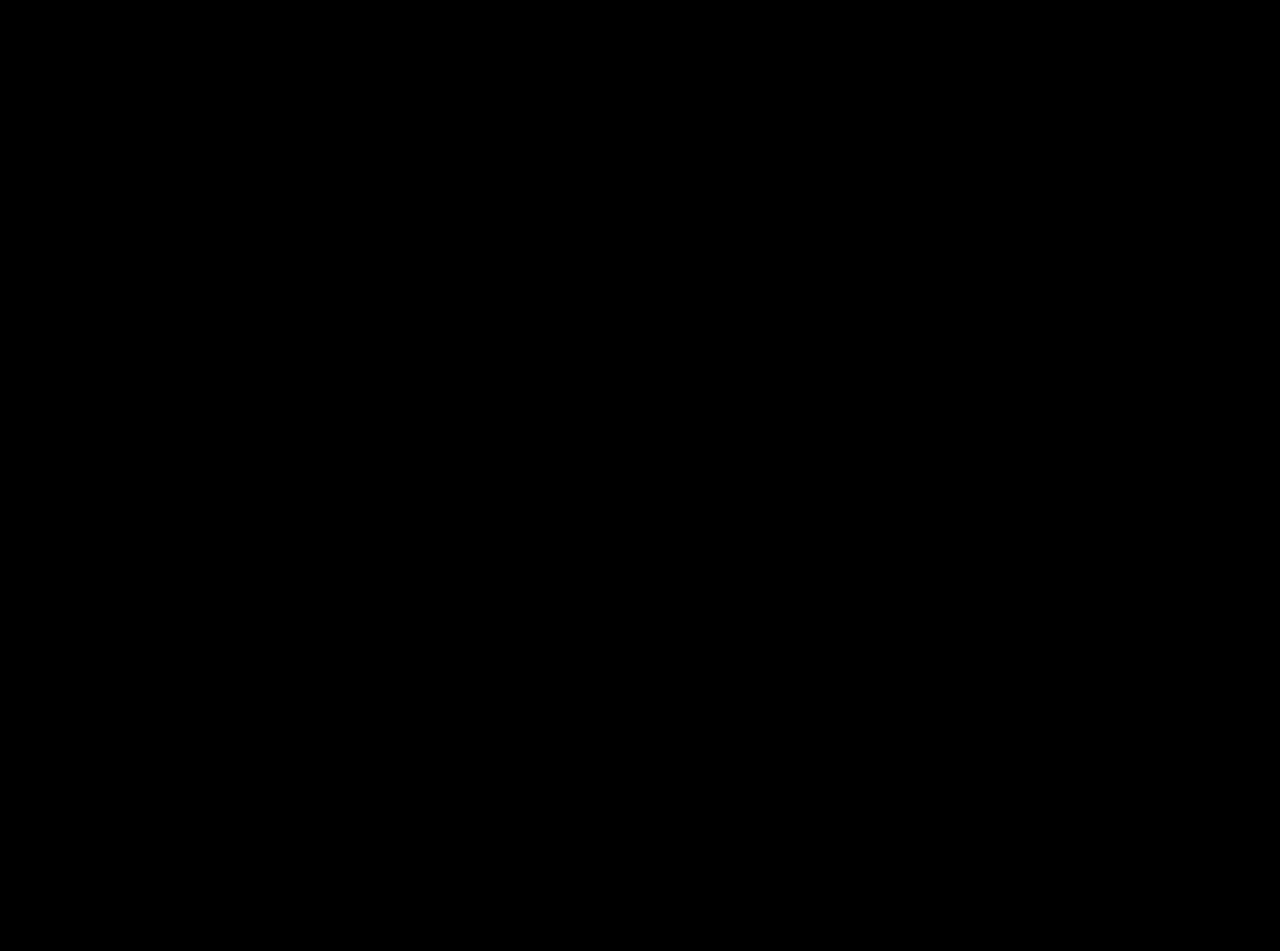
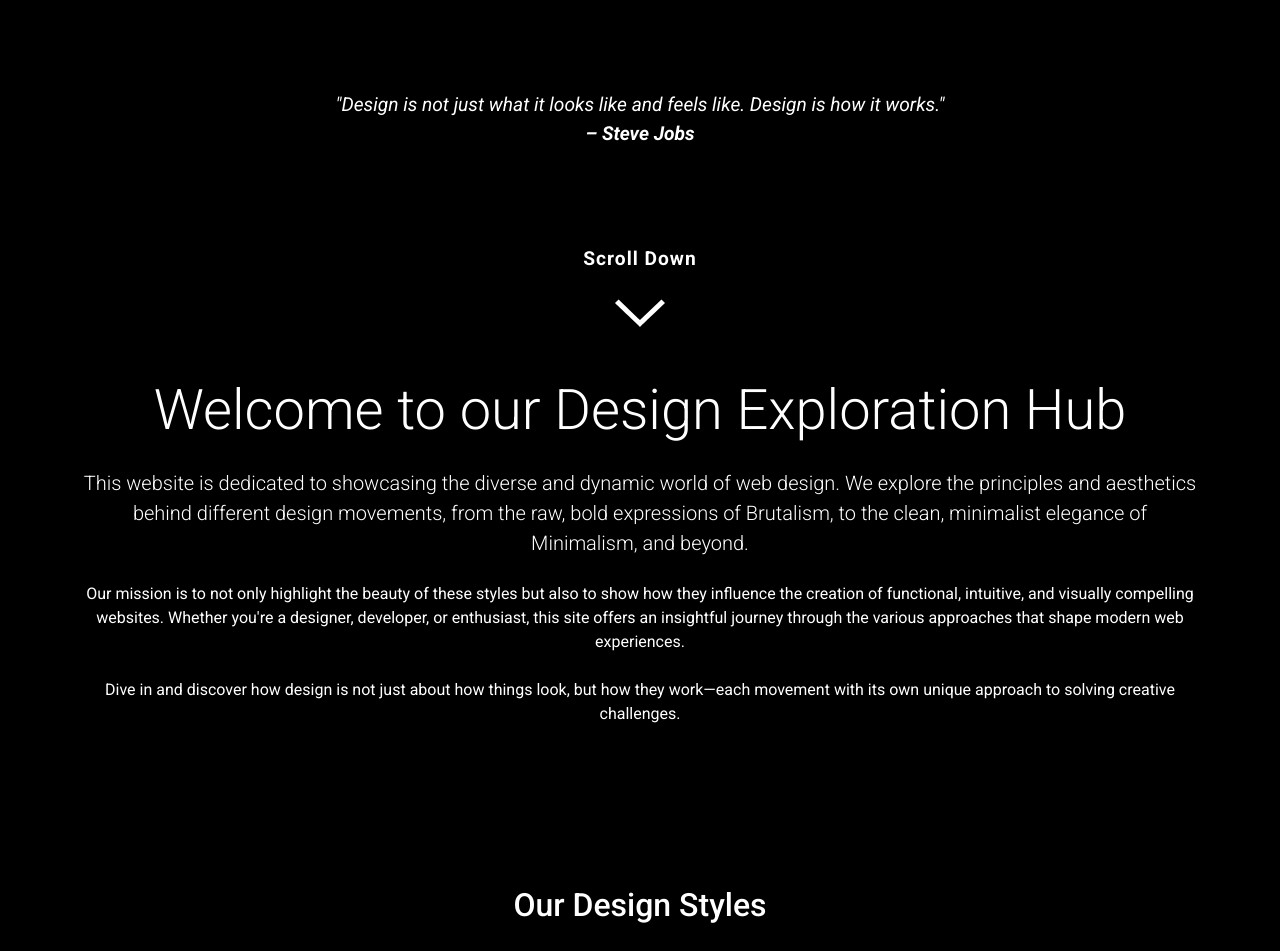
Before and after one commit to lsodini/design-app, a React (Create React App) app: page / in a window 1280 px wide. Shown: the part 200-1151 px from the top of the page. Before the commit the page ends 800 px from the top, so only its background shows below. Built offline with nearby package versions, Linux system fonts and the light colour scheme; a web font is replaced by a local one.

Commit message:
Add new components for navigation, quotes, and logo; update Brutalism section and styles

```diff
--- a/src/App.js
+++ b/src/App.js
@@ -6,8 +6,9 @@ import Brutalism from './components/Brutalism';
 import Minimalism from './components/Minimalism';
 import Futurism from './components/Futurism';
 import Navigation from './components/Navigation';
-import Logo from './components/Logo';
-import Quotes from './components/Quotes.jsx';
+import Logo from './components/landingPage/Logo.jsx';
+import Quotes from './components/landingPage/Quotes.jsx';
+import LandingPage from './components/landingPage/LandingPage.jsx';
 import './App.css';
 
 export default function App() {
@@ -30,12 +31,8 @@ export default function App() {
           <Navigation />
 
 
-            <Logo scrollY={scrollY} />
-
-
-
             <Routes>
-              <Route path="/" element={<div></div>} />
+              <Route path="/" element={<LandingPage/>} />
               <Route path="/brutalism" element={<Brutalism />} />
               <Route path="/minimalism" element={<Minimalism />} />
               <Route path="/futurism" element={<Futurism />} />
--- a/src/components/Quotes.jsx
+++ /dev/null
@@ -1,27 +0,0 @@
-import { motion } from 'framer-motion';
-import '../style/Quotes.css';
-export default function Quotes() {
-  return (
-    <div className="quotes-wrapper ">
-      <motion.div className="quotes-container">
-        <motion.blockquote
-          className="quote"
-          initial={{ opacity: 0, x: -100 }}
-          animate={{ opacity: 1, x: '-10%', y: '250%' }}
-          transition={{ type: 'tween', ease: 'easeOut', duration: 0.6, delay: 1.5 }}
-        >
-          "Design is not just what it looks like and feels like. Design is how it works." – Steve Jobs
-        </motion.blockquote>
-
-        <motion.blockquote
-          className="quote"
-          initial={{ opacity: 0, x: '+200%' }}
-          animate={{ opacity: 1, x: '+90%', y: +200 }}
-          transition={{ type: 'tween', ease: 'easeOut', duration: 0.6, delay: 2.5 }}
-        >
-          "The design process is a journey of discovery, where the solution is not always obvious, but the experience should always be clear." – Aaron Walter
-        </motion.blockquote>
-      </motion.div>
-    </div>
-  );
-}
--- /dev/null
+++ b/src/components/landingPage/LandingPage.jsx
@@ -0,0 +1,35 @@
+
+import { useState, useEffect } from 'react';
+import { motion } from 'framer-motion';
+import Logo from './Logo';
+import Quotes from './Quotes';
+import Welcome from './Welcome';
+
+
+export default function LandingPage() {
+  const [scrollY, setScrollY] = useState(0);
+
+  // Ascolta l'evento di scroll
+  useEffect(() => {
+    const handleScroll = () => {
+      setScrollY(window.scrollY);
+    };
+
+    window.addEventListener('scroll', handleScroll);
+    return () => window.removeEventListener('scroll', handleScroll);
+  }, []);
+
+  return (
+    <div className="landing-page bg-black w-100 vh-100">
+
+
+      <Logo scrollY={scrollY} />
+
+
+      <Quotes />
+
+      <Welcome />
+
+    </div>
+  );
+}
--- a/src/components/Logo.jsx
+++ b/src/components/landingPage/Logo.jsx
@@ -3,7 +3,7 @@ import { Link } from 'react-router-dom';
 
 export default function Logo({ scrollY }) {
   return (
-    <div className="logo pt-2 text-white d-flex justify-content-between ">
+    <div className="logo pt-2 text-white d-flex justify-content-between w-100 ">
       <div
         className="flex-grow-1 pt-4 mt-2"
         style={{
--- /dev/null
+++ b/src/components/landingPage/Quotes.jsx
@@ -0,0 +1,81 @@
+import { useState, useEffect } from "react";
+import { motion, AnimatePresence } from "framer-motion";
+import { ReactComponent as Arrow } from "../../assets/arrow-down.svg";
+import "../../style/Quotes.css";
+
+const quotes = [
+  { text: "Design is not just what it looks like and feels like. Design is how it works.", author: "Steve Jobs" },
+  { text: "The design process is a journey of discovery, where the solution is not always obvious, but the experience should always be clear.", author: "Aaron Walter" },
+  { text: "Good design is obvious. Great design is transparent.", author: "Joe Sparano" },
+  { text: "Simplicity is the ultimate sophistication.", author: "Leonardo da Vinci" }
+];
+
+export default function Quotes() {
+  const [index, setIndex] = useState(0);
+  const [firstRender, setFirstRender] = useState(true);
+
+  useEffect(() => {
+    const interval = setInterval(() => {
+      setIndex((prevIndex) => (prevIndex + 1) % quotes.length);
+      setFirstRender(false);
+    }, 7000);
+
+    return () => clearInterval(interval);
+  }, []);
+
+  return (
+    <div className="quotes-section ">
+
+      {/* Div contenente le citazioni */}
+      <div className="quotes-wrapper ">
+        <AnimatePresence mode="wait">
+          <motion.div
+            key={index}
+            className="quotes-container"
+            initial={{ opacity: 0, x: "-100%" }}
+            animate={{ opacity: 1, x: "0%" }}
+            exit={{ opacity: 0, x: "100%" }}
+            transition={{
+              type: "tween",
+              ease: "easeInOut",
+              duration: 1,
+              delay: firstRender ? 1.5 : 0,
+            }}
+          >
+            <blockquote className="quote text-center">
+              "{quotes[index].text}"
+              <br /> <strong>– {quotes[index].author}</strong>
+            </blockquote>
+          </motion.div>
+        </AnimatePresence>
+      </div>
+
+      {/* Div contenente la scritta Scroll Down + freccia */}
+      <motion.div className="scroll-down-container"
+      initial={{ opacity: 0, y: -50 }}
+      animate={{
+        opacity: 1, y: 0, }}
+        transition={{
+          type: "tween",
+          ease: "easeInOut",
+          duration: 0.5,
+          delay: 2.5,
+        }}>
+        <span className="scroll-text">Scroll Down</span>
+        <motion.div
+          className="arrow"
+          animate={{
+            y: [0, 10, 0], // La freccia si muove su e giù
+          }}
+          transition={{
+            repeat: Infinity,
+            duration: 1,
+            ease: "easeInOut",
+          }}
+        >
+         <Arrow fill="white" className="arrow-icon" />
+        </motion.div>
+      </motion.div>
+    </div>
+  );
+}
--- /dev/null
+++ b/src/components/landingPage/Welcome.jsx
@@ -0,0 +1,90 @@
+import React from 'react';
+import { useState, useEffect } from 'react';
+import { motion } from 'framer-motion';
+
+
+export default function WelcomeSection() {
+	const [scrollY, setScrollY] = useState(0);
+
+	// Ascolta l'evento di scroll
+	useEffect(() => {
+	  const handleScroll = () => {
+		setScrollY(window.scrollY);
+	  };
+
+	  window.addEventListener('scroll', handleScroll);
+	  return () => window.removeEventListener('scroll', handleScroll);
+	}, []);
+
+  return (
+    <section className="welcome-section py-5 text-center text-white">
+      <div className="container">
+        <h1 className="display-4 mb-4">Welcome to our Design Exploration Hub</h1>
+        <p className="lead mb-4">
+          This website is dedicated to showcasing the diverse and dynamic world of web design. We explore the principles and aesthetics behind different design movements, from the raw, bold expressions of Brutalism, to the clean, minimalist elegance of Minimalism, and beyond.
+        </p>
+        <p className="mb-4">
+          Our mission is to not only highlight the beauty of these styles but also to show how they influence the creation of functional, intuitive, and visually compelling websites. Whether you're a designer, developer, or enthusiast, this site offers an insightful journey through the various approaches that shape modern web experiences.
+        </p>
+        <p className="mb-5">
+          Dive in and discover how design is not just about how things look, but how they work—each movement with its own unique approach to solving creative challenges.
+        </p>
+		</div>
+
+		{/* sezione banner movimento */}
+
+		<div
+        className=" py-4 mt-2 w-100"
+        style={{
+          whiteSpace: 'nowrap',
+          overflow: 'hidden',
+          width: '100%',
+        }}
+      >
+        <motion.p
+          className="display-6"
+          initial={{ opacity: 0, x: '-100%' }} // Inizia fuori a sinistra
+          animate={{
+            opacity: 1,
+            x: `${-scrollY * 0.15 + 100}%`, // Muove il testo da sinistra a destra con il movimento dello scroll
+          }}
+          transition={{
+            type: 'tween', // Usa un tween per un movimento più lineare
+            ease: 'easeOut', // Rende il movimento più fluido
+            duration: 0.5,
+          }}
+        >
+          "優れたデザインは美しさだけでなく、機能性、使いやすさ、そして意味のある体験を生み出すことが重要です。"
+        </motion.p>
+      </div>
+
+
+        {/* Introduzione ai vari stili di design */}
+		<div className='container'>
+        <div className="design-style-section">
+          <h2 className="mb-4">Our Design Styles</h2>
+          <div className="row">
+            <div className="col-lg-4">
+              <h3>Brutalism</h3>
+              <p>
+                Brutalism in web design is characterized by its raw, unpolished, and bold aesthetic, often with large typography and high contrast colors. It breaks away from traditional polished design, making a statement with simplicity and functionality.
+              </p>
+            </div>
+            <div className="col-lg-4">
+              <h3>Minimalism</h3>
+              <p>
+                Minimalism embraces simplicity and functionality. It uses clean layouts, a limited color palette, and plenty of white space to make the design easy to navigate and visually pleasing.
+              </p>
+            </div>
+            <div className="col-lg-4">
+              <h3>Futurism</h3>
+              <p>
+                Futurism in web design incorporates bold geometric shapes, neon colors, and advanced interactive elements to evoke a sense of modernity and technological progress.
+              </p>
+            </div>
+          </div>
+        </div>
+      </div>
+    </section>
+  );
+}
--- a/src/style/Quotes.css
+++ b/src/style/Quotes.css
@@ -1,25 +1,51 @@
 
-.quotes-wrapper {
+  .quotes-wrapper {
+	  padding: 20px;
+	  margin-top: 30px;
+	  height: 250px;
 
-	 /* Nasconde eventuali overflow orizzontali */
-	padding: 20px; /* Aggiungi del padding se necessario */
-	display: flex;
-	justify-content: center;
+	  overflow: hidden;
+	  display: flex;
+	  justify-content:space-around;
+	}
+	.quotes-container {
+		max-width: 90%;
+		padding:20px;
+	 display: flex;
+	 justify-content: center;
+	 align-items: center;
+	}
+
+  .quote {
+	margin: 20px 10px;
+	font-size: 1.2rem;
+	font-style: italic;
+	color: white;
+  }
+
+  .scroll-down-container {
+	position: relative;
+	text-align: center;
+
+	color: white;
+	font-size: 1.2rem;
+  }
+
+  .arrow {
+
+	margin:0 auto;
+	margin-top: 5px;
+
+
+  }
+  .arrow-icon{
+
+	width: 50px;
+	height: 50px;
 
   }
 
-  .quotes-container {
-	display: flex;
-	flex-direction: column;
-
-
+  .scroll-text {
+	font-weight: bold;
+	letter-spacing: 1px;
   }
-
-  .quote {
-
-	color: #fff; /* Cambia il colore in base al tuo design */
-	margin: 20px 10px; /* Aggiungi margine tra le citazioni */
-	max-width: 55%; /* Limita la larghezza delle citazioni */
-	word-wrap: break-word; /* Forza il testo a andare a capo */
-	overflow-wrap: break-word; /* Opzione aggiuntiva per garantire il wrap */
-  }
```
Also changed, not shown: src/assets/arrow-down.svg (added).
